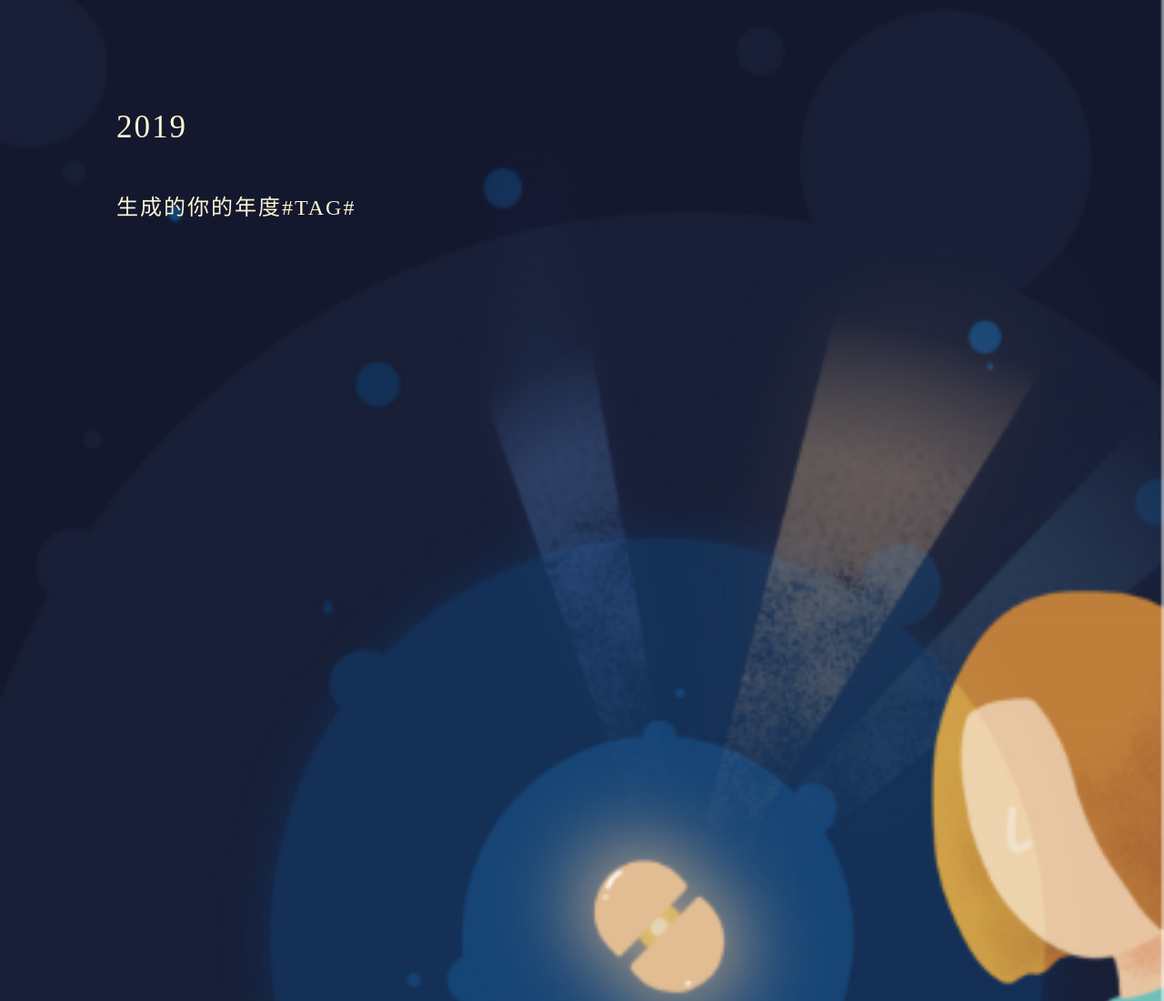
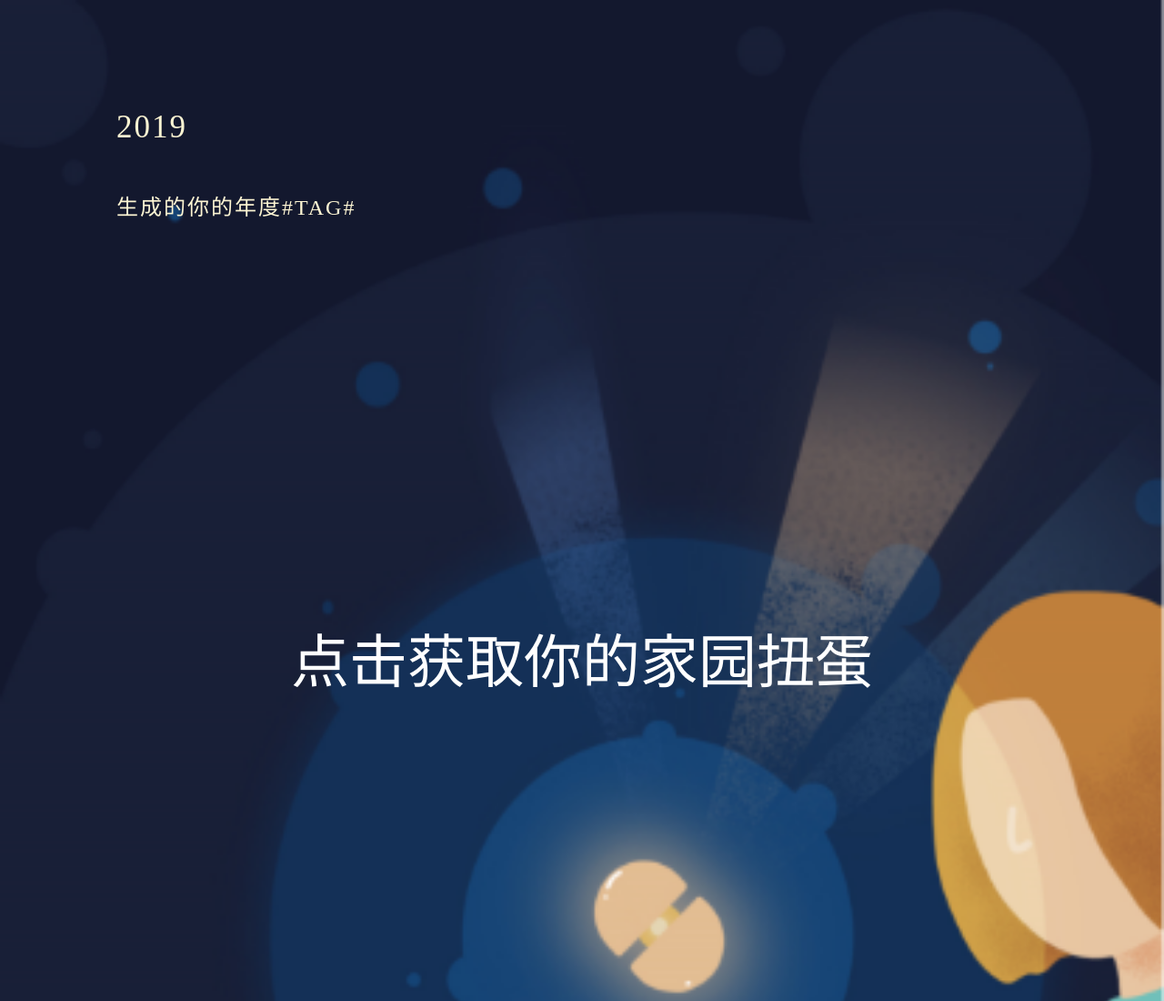
Before and after one commit to iSozL/gpa--game, a React app in the folder gpa-game/: page / in a window 1280 px wide. Shown: the top 1100 px of the page at 91% size. Built offline with nearby package versions, Linux system fonts and the light colour scheme; a web font is replaced by a local one.

Commit message:
:sparkles: 点击获取

```diff
--- a/gpa-game/src/index/index.css
+++ b/gpa-game/src/index/index.css
@@ -11,6 +11,10 @@ body {
 p {
   margin: 0;
   padding: 0;
+}
+.index-container {
+  width: 100vw;
+  height: 360vw;
 }
 .index-title {
   color: #fdf5d3;
@@ -41,3 +45,14 @@ p {
   margin-bottom: 1.5vh;
   visibility: hidden;
 }
+.index-get {
+  font-size: 5vw;
+  color: #ffffff;
+  margin: 0 auto;
+  left: 0;
+  right: 0;
+  text-align: center;
+  z-index: 99;
+  position: fixed;
+	bottom: 4vh;
+}
--- a/gpa-game/src/index/index.tsx
+++ b/gpa-game/src/index/index.tsx
@@ -29,7 +29,7 @@ const Index = () => {
           eleList[num + 1].style.visibility = "visible"
         }
         showWords(num + 1)
-      }, 5000)
+      }, 1000)
     }
   }
 
@@ -64,6 +64,9 @@ const Index = () => {
           <p style={{ fontSize: "6.5vw" }}>惊喜在这里等你...</p>
         </div>
       </div>
+      <div className="index-get">
+        点击获取你的家园扭蛋
+      </div>
     </div>
   )
 }
```
